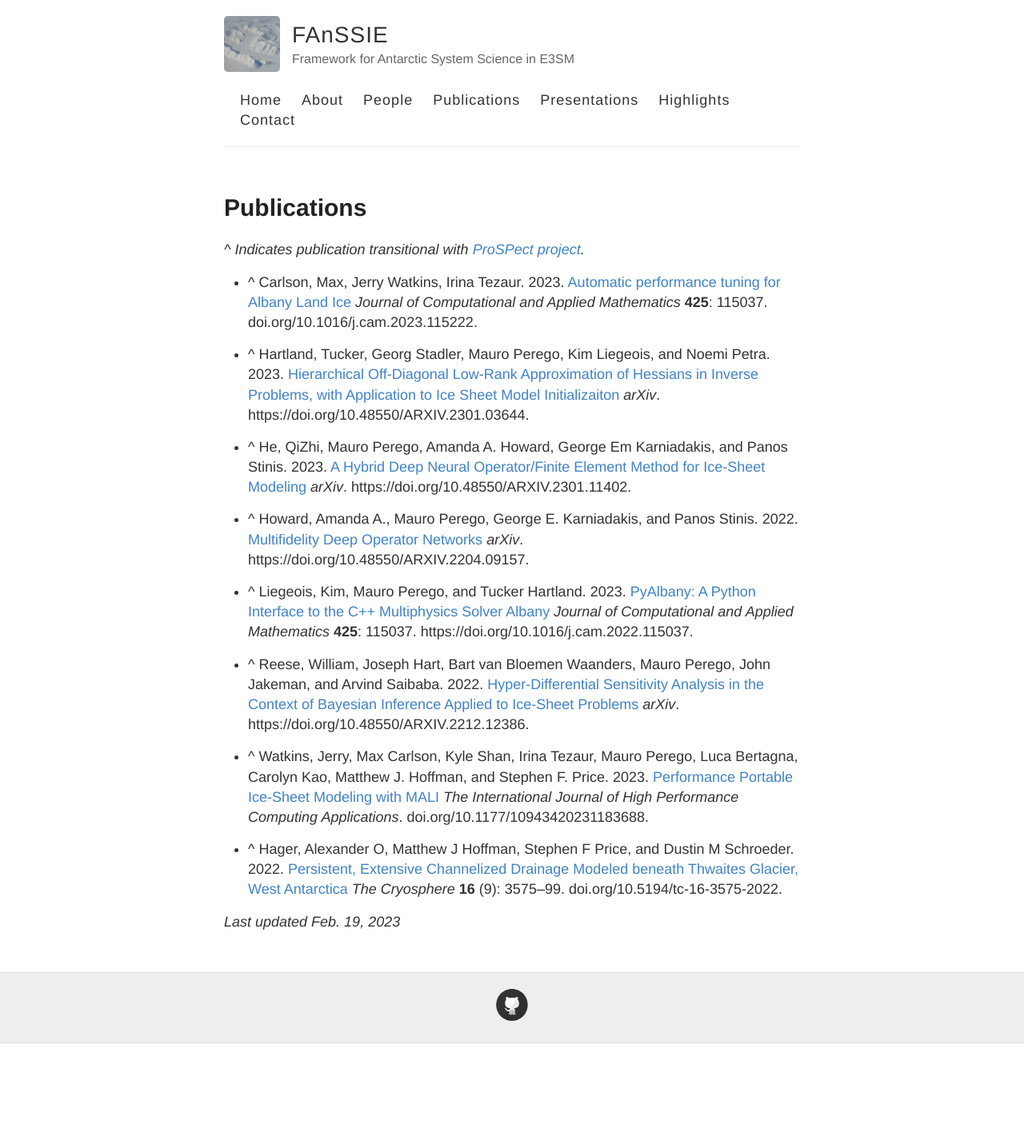
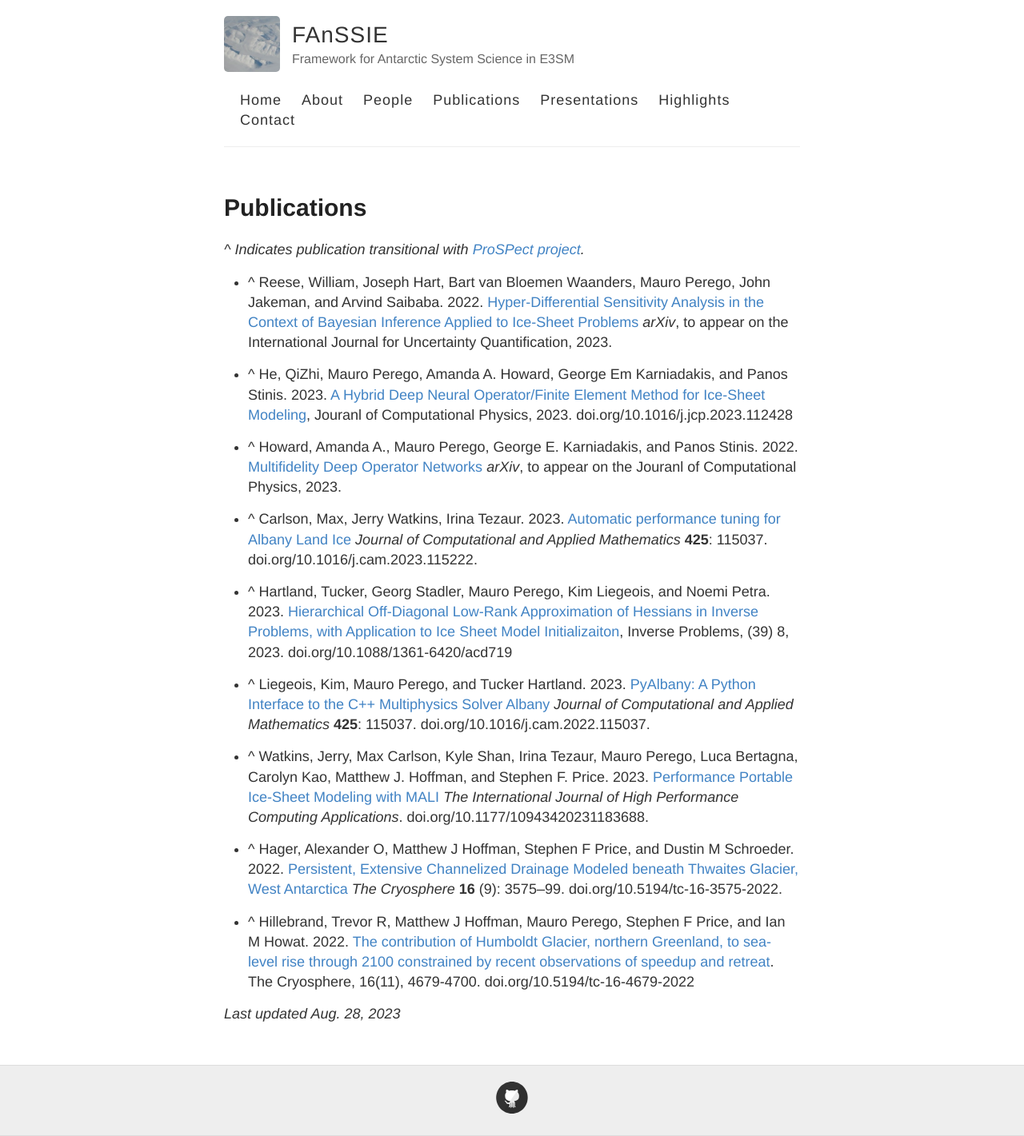
Before and after one commit to FANSSIE/fanssie.github.io, a Jekyll site: the page built from publications.md, in a window 1280 px wide. Shown: the whole page at 80% size. Built offline with Jekyll 4.4.1, drawn with Linux system fonts in a browser that asks for light colours; before the commit the page ends 1305 px from its top, so only the background shows below that.

Commit message:
Update publications.md

```diff
--- a/publications.md
+++ b/publications.md
@@ -6,20 +6,22 @@ permalink: /publications/
 
 *^ Indicates publication transitional with [ProSPect project](https://doe-prospect.github.io/publications/).*
 
+* ^ Reese, William, Joseph Hart, Bart van Bloemen Waanders, Mauro Perego, John Jakeman, and Arvind Saibaba. 2022. [Hyper-Differential Sensitivity Analysis in the Context of Bayesian Inference Applied to Ice-Sheet Problems](doi.org/10.48550/ARXIV.2212.12386) *arXiv*, to appear on the International Journal for Uncertainty Quantification, 2023.
+
+* ^ He, QiZhi, Mauro Perego, Amanda A. Howard, George Em Karniadakis, and Panos Stinis. 2023. [A Hybrid Deep Neural Operator/Finite Element Method for Ice-Sheet Modeling](https://doi.org/10.1016/j.jcp.2023.112428), Jouranl of Computational Physics, 2023. doi.org/10.1016/j.jcp.2023.112428
+
+* ^ Howard, Amanda A., Mauro Perego, George E. Karniadakis, and Panos Stinis. 2022. [Multifidelity Deep Operator Networks](https://doi.org/10.48550/ARXIV.2204.09157) *arXiv*, to appear on the Jouranl of Computational Physics, 2023.
+
 * ^ Carlson, Max, Jerry Watkins, Irina Tezaur. 2023. [Automatic performance tuning for Albany Land Ice](https://doi.org/10.1016/j.cam.2023.115222) *Journal of Computational and Applied Mathematics* **425**: 115037. doi.org/10.1016/j.cam.2023.115222.
 
-* ^ Hartland, Tucker, Georg Stadler, Mauro Perego, Kim Liegeois, and Noemi Petra. 2023. [Hierarchical Off-Diagonal Low-Rank Approximation of Hessians in Inverse Problems, with Application to Ice Sheet Model Initializaiton](https://doi.org/10.48550/ARXIV.2301.03644) *arXiv*. https://doi.org/10.48550/ARXIV.2301.03644.
+* ^ Hartland, Tucker, Georg Stadler, Mauro Perego, Kim Liegeois, and Noemi Petra. 2023. [Hierarchical Off-Diagonal Low-Rank Approximation of Hessians in Inverse Problems, with Application to Ice Sheet Model Initializaiton](https://doi.org/10.1088/1361-6420/acd719), Inverse Problems, (39) 8, 2023. doi.org/10.1088/1361-6420/acd719
 
-* ^ He, QiZhi, Mauro Perego, Amanda A. Howard, George Em Karniadakis, and Panos Stinis. 2023. [A Hybrid Deep Neural Operator/Finite Element Method for Ice-Sheet Modeling](https://doi.org/10.48550/ARXIV.2301.11402) *arXiv*. https://doi.org/10.48550/ARXIV.2301.11402.
-
-* ^ Howard, Amanda A., Mauro Perego, George E. Karniadakis, and Panos Stinis. 2022. [Multifidelity Deep Operator Networks](https://doi.org/10.48550/ARXIV.2204.09157) *arXiv*. https://doi.org/10.48550/ARXIV.2204.09157.
-
-* ^ Liegeois, Kim, Mauro Perego, and Tucker Hartland. 2023. [PyAlbany: A Python Interface to the C++ Multiphysics Solver Albany](https://doi.org/10.1016/j.cam.2022.115037) *Journal of Computational and Applied Mathematics* **425**: 115037. https://doi.org/10.1016/j.cam.2022.115037.
-
-* ^ Reese, William, Joseph Hart, Bart van Bloemen Waanders, Mauro Perego, John Jakeman, and Arvind Saibaba. 2022. [Hyper-Differential Sensitivity Analysis in the Context of Bayesian Inference Applied to Ice-Sheet Problems](doi.org/10.48550/ARXIV.2212.12386) *arXiv*. https://doi.org/10.48550/ARXIV.2212.12386.
+* ^ Liegeois, Kim, Mauro Perego, and Tucker Hartland. 2023. [PyAlbany: A Python Interface to the C++ Multiphysics Solver Albany](https://doi.org/10.1016/j.cam.2022.115037) *Journal of Computational and Applied Mathematics* **425**: 115037. doi.org/10.1016/j.cam.2022.115037.
 
 * ^ Watkins, Jerry, Max Carlson, Kyle Shan, Irina Tezaur, Mauro Perego, Luca Bertagna, Carolyn Kao, Matthew J. Hoffman, and Stephen F. Price. 2023. [Performance Portable Ice-Sheet Modeling with MALI](https://doi.org/10.1177/10943420231183688) *The International Journal of High Performance Computing Applications*. doi.org/10.1177/10943420231183688.
 
 * ^ Hager, Alexander O, Matthew J Hoffman, Stephen F Price, and Dustin M Schroeder. 2022. [Persistent, Extensive Channelized Drainage Modeled beneath Thwaites Glacier, West Antarctica](https://doi.org/10.5194/tc-16-3575-2022) *The Cryosphere* **16** (9): 3575–99. doi.org/10.5194/tc-16-3575-2022.
 
-*Last updated Feb. 19, 2023*
+* ^ Hillebrand, Trevor R, Matthew J Hoffman, Mauro Perego, Stephen F Price, and Ian M Howat. 2022. [The contribution of Humboldt Glacier, northern Greenland, to sea-level rise through 2100 constrained by recent observations of speedup and retreat](https://doi.org/10.5194/tc-16-4679-2022). The Cryosphere, 16(11), 4679-4700. doi.org/10.5194/tc-16-4679-2022
+
+*Last updated Aug. 28, 2023*
```
